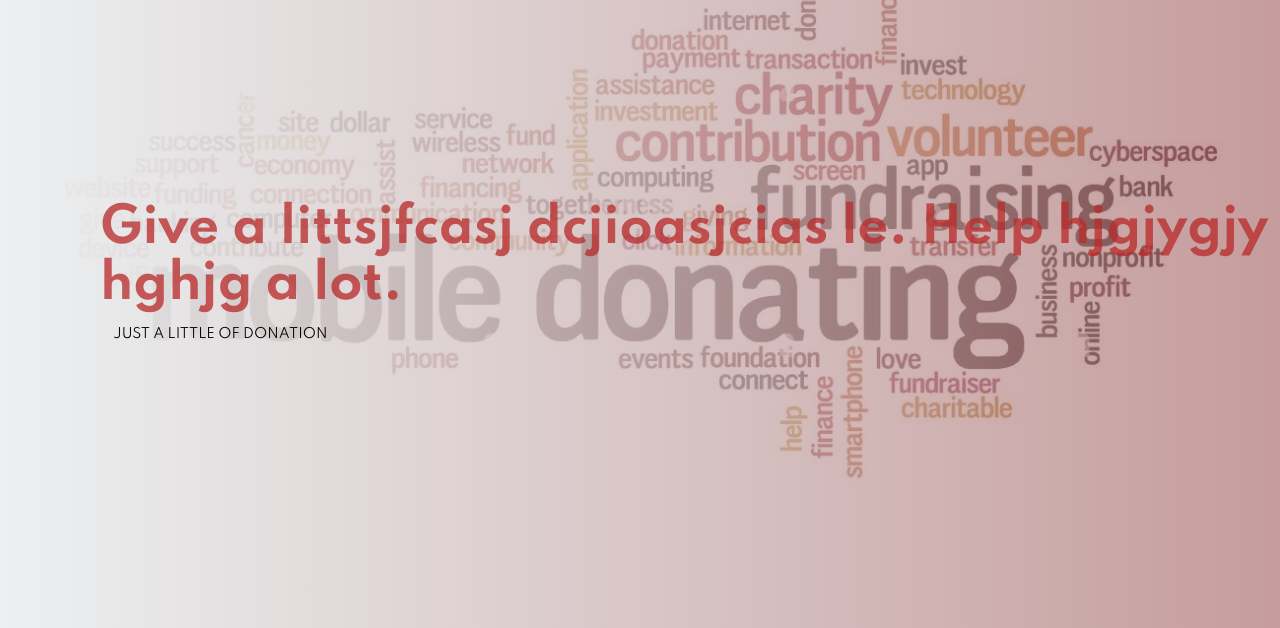
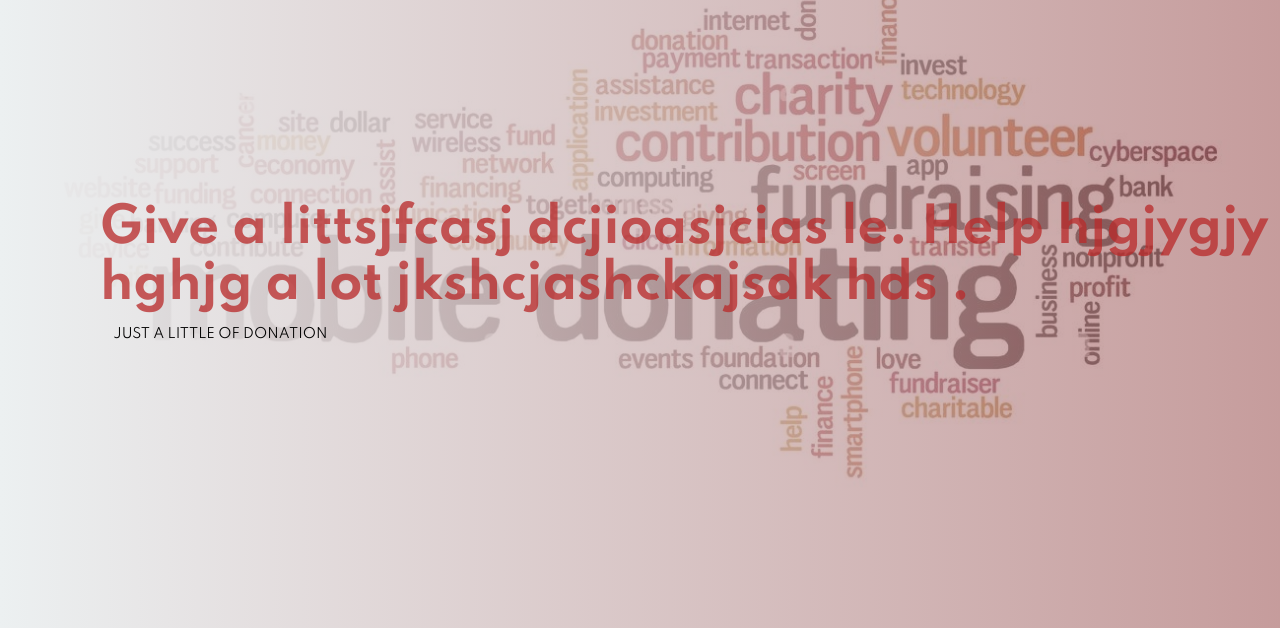
Before and after one commit to MANA321-mana/payment-gateway-, a plain HTML site: page index.html in a window 1280 px wide. Shown: the part 172-800 px from the top of the page. Drawn offline with Linux system fonts and the light colour scheme; files that its build step writes are made by us from their sources.

Commit message:
Update index.html

```diff
--- a/index.html
+++ b/index.html
@@ -31,7 +31,7 @@
         <section class="first">
             <h1 class="first-heading">
                 <span class="text">
-                    Give a littsjfcasj dcjioasjcias le. Help hjgjygjy hghjg a lot.</span></h1>
+                    Give a littsjfcasj dcjioasjcias le. Help hjgjygjy hghjg a lot jkshcjashckajsdk hds .</span></h1>
             <h5 class="first-subtext">JUST A LITTLE OF DONATION</h5>
 
             <form><script src="https://checkout.razorpay.com/v1/payment-button.js" data-payment_button_id="pl_IBYMRFr4tz6vEG" async> </script> </form>
```
